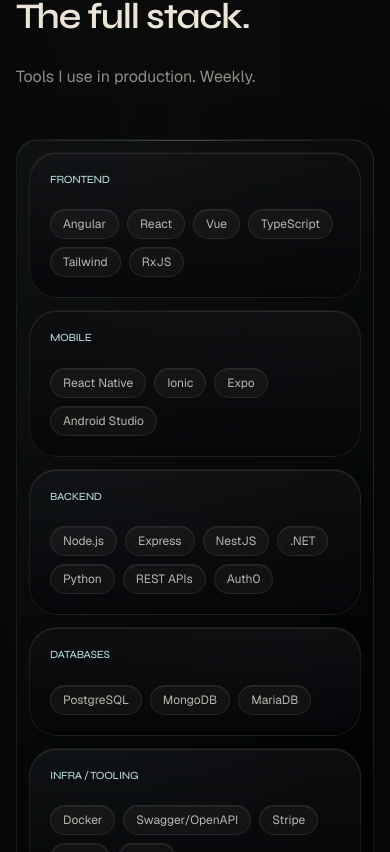
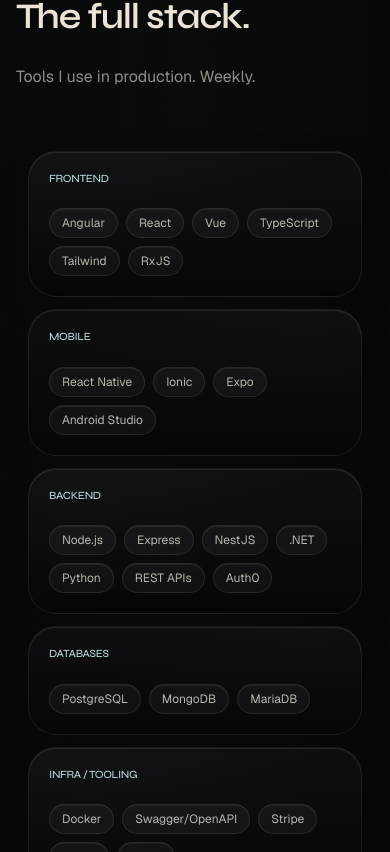
Before and after one commit to pablo-gzz-sal/portfolioUpdated, an Angular app: page / in a window 390 px wide. Shown: the part 6652-7504 px from the top of the page. Built offline with nearby package versions, Linux system fonts and the light colour scheme.

Commit message:
remove container

```diff
--- a/src/app/sections/knowledge/knowledge.css
+++ b/src/app/sections/knowledge/knowledge.css
@@ -2,21 +2,6 @@
   display: block;
 }
 
-.stack-panel {
-  position: relative;
-  isolation: isolate;
-  overflow: hidden;
-  border: 1px solid oklch(92% 0.014 82 / 0.085);
-  border-radius: clamp(1.35rem, 2.6vw, 2rem);
-  background:
-    radial-gradient(ellipse at 18% 0%, oklch(72% 0.052 215 / 0.032), transparent 24rem),
-    linear-gradient(145deg, oklch(92% 0.014 82 / 0.045), oklch(92% 0.014 82 / 0.018) 48%, oklch(7.6% 0.006 250 / 0.28)),
-    oklch(9% 0.008 250 / 0.84);
-  box-shadow:
-    inset 0 1px 0 oklch(96% 0.02 210 / 0.08),
-    inset 0 -1px 0 oklch(0% 0 0 / 0.32),
-    0 20px 62px oklch(0% 0 0 / 0.22);
-}
 
 .stack-panel::after {
   content: '';
```
